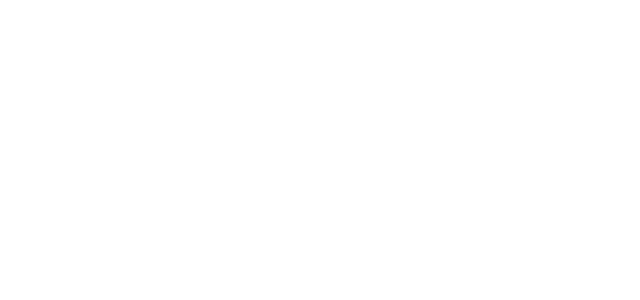
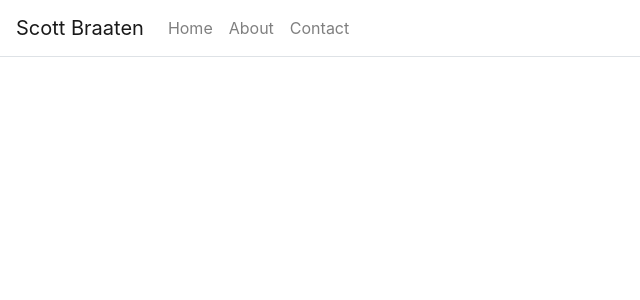
Before and after one commit to sbraaten95/Portfolio1, a React (Create React App) app: page / in a window 1280 px wide. Shown: the top 300 px of the page, without its empty margins (0-640 px from the left). Built offline with nearby package versions, Linux system fonts and the light colour scheme.

Commit message:
navbar design init

```diff
--- a/src/App.js
+++ b/src/App.js
@@ -1,5 +1,8 @@
 import React from "react";
 import { BrowserRouter as Router, Route, Link } from "react-router-dom";
+import Container from "react-bootstrap/Container";
+import Navbar from "react-bootstrap/Navbar";
+import Nav from "react-bootstrap/Nav";
 import "./App.css";
 
 class App extends React.Component {
@@ -28,7 +31,29 @@ class App extends React.Component {
   }
 
   render() {
-    return <Router></Router>;
+    return (
+      <Router>
+        <Container className="p-0" fluid={true}>
+          <Navbar className="border-bottom">
+            <Navbar.Brand>Scott Braaten</Navbar.Brand>
+            <Navbar.Toggle aria-controls="navbar-toggle" className="" />
+            <Navbar.Collapse id="navbar-toggle">
+              <Nav>
+                <Link className="nav-link" to="/">
+                  Home
+                </Link>
+                <Link className="nav-link" to="/about">
+                  About
+                </Link>
+                <Link className="nav-link" to="/contact">
+                  Contact
+                </Link>
+              </Nav>
+            </Navbar.Collapse>
+          </Navbar>
+        </Container>
+      </Router>
+    );
   }
 }
 
```
